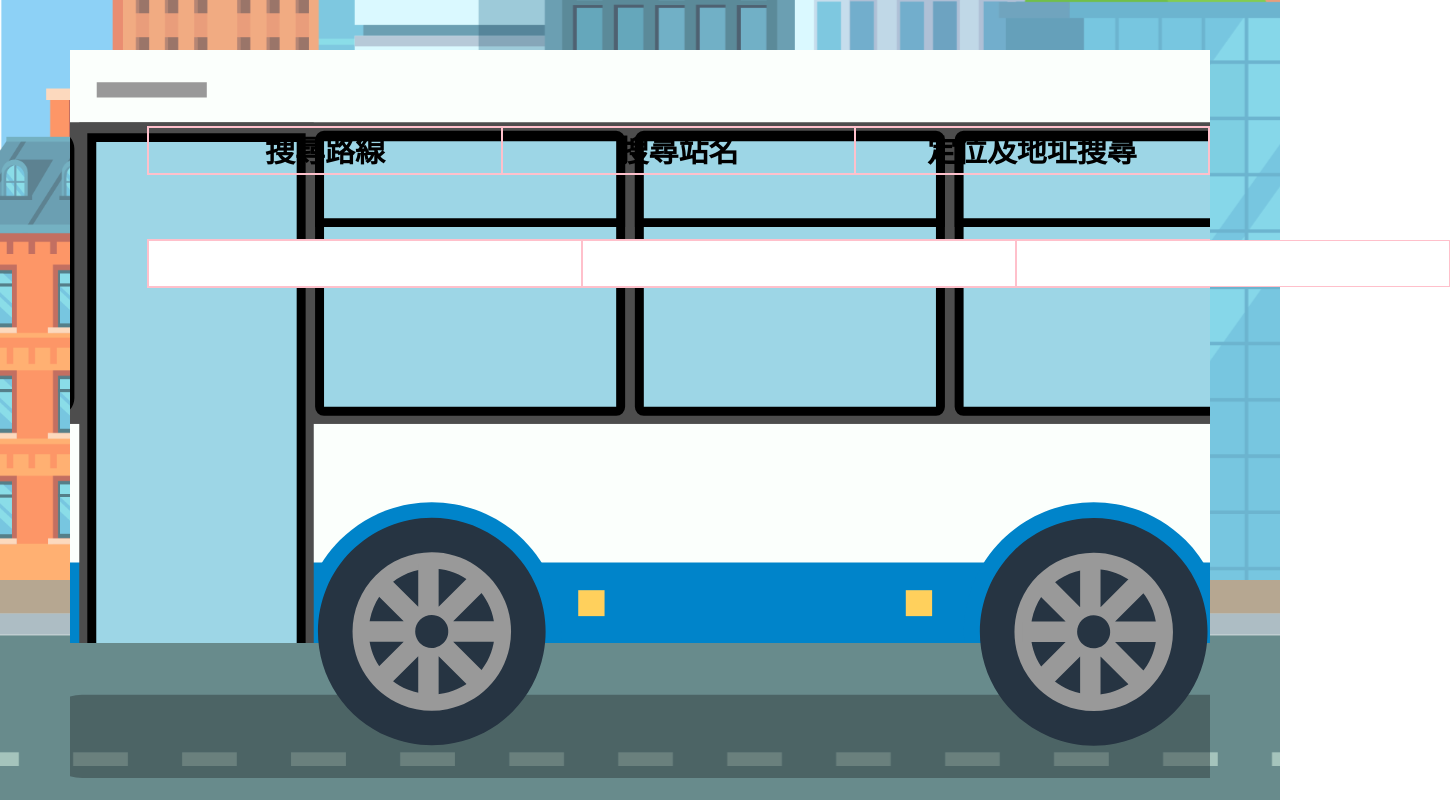
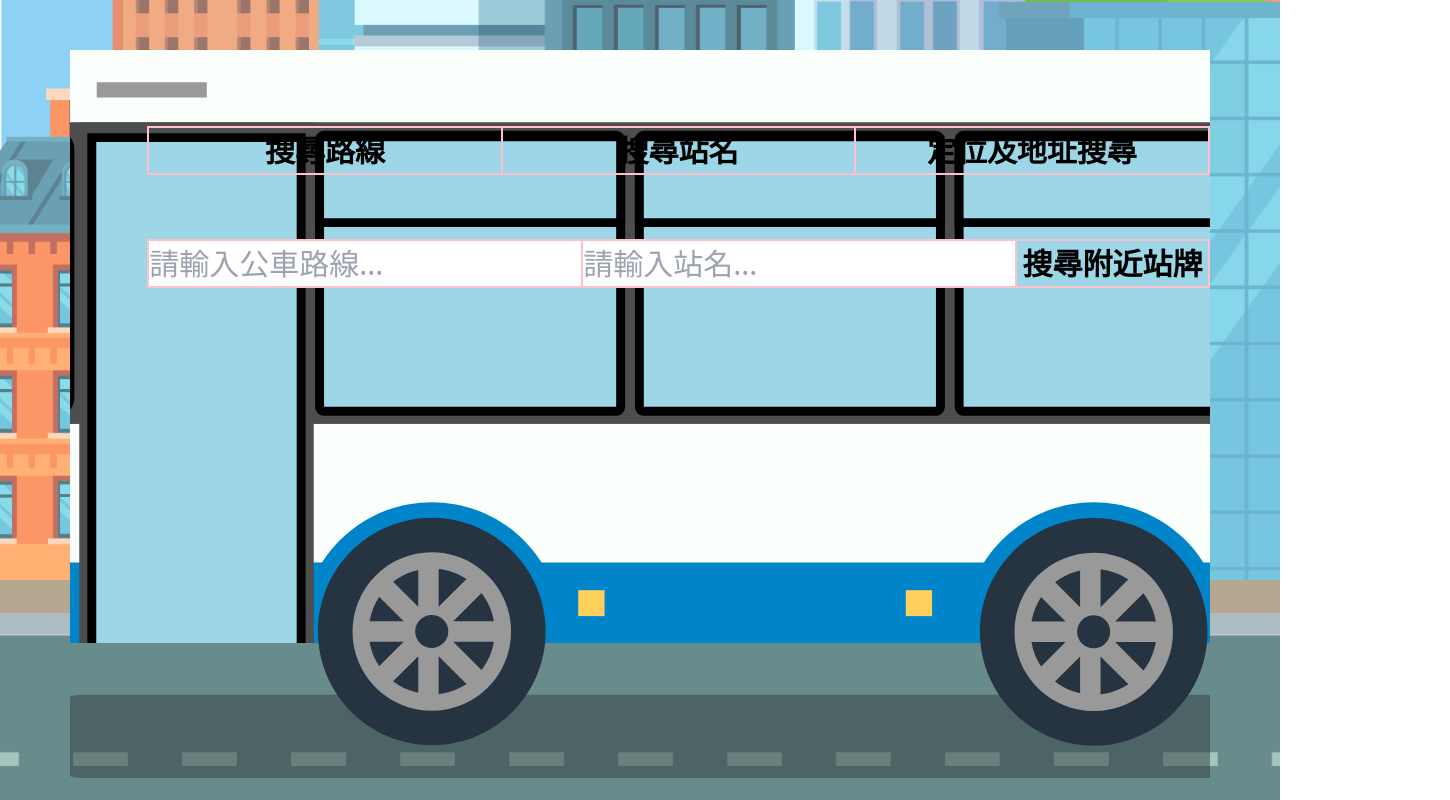
Before and after one commit to suochantsao/taiwan-bus-guide, a Vue app: page / in a window 1280 px wide. Shown: the whole page, 1450 px wide, since content can reach past the window. Built offline with nearby package versions, Linux system fonts and the light colour scheme.

Commit message:
新增首頁input和btn

```diff
--- a/src/views/Home.vue
+++ b/src/views/Home.vue
@@ -8,9 +8,9 @@
         <li><h4>定位及地址搜尋</h4></li>
       </ul>
       <ul class="input-block">
-        <li><input type="text" /></li>
-        <li><input type="text" /></li>
-        <li><input type="text" /></li>
+        <li><input type="text" placeholder="請輸入公車路線..." /></li>
+        <li><input type="text" placeholder="請輸入站名..." /></li>
+        <li><input type="button" />搜尋附近站牌</li>
       </ul>
     </div>
   </div>
```
